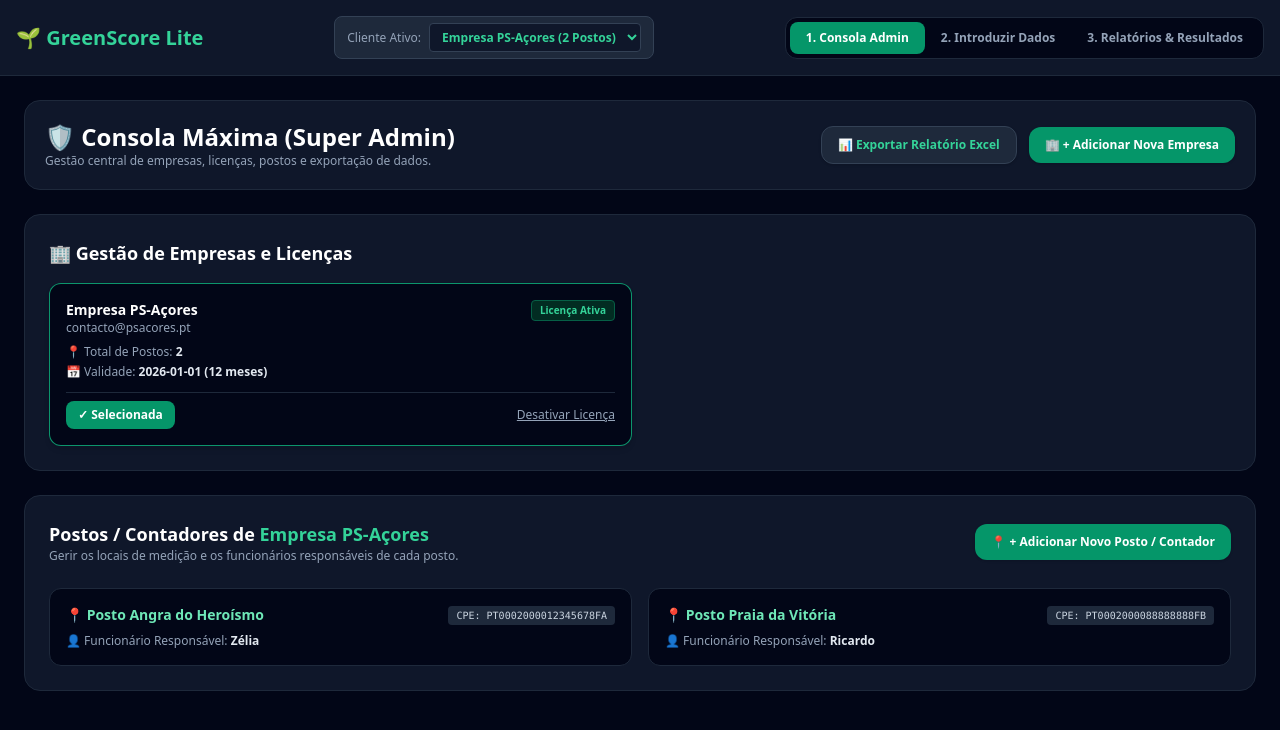
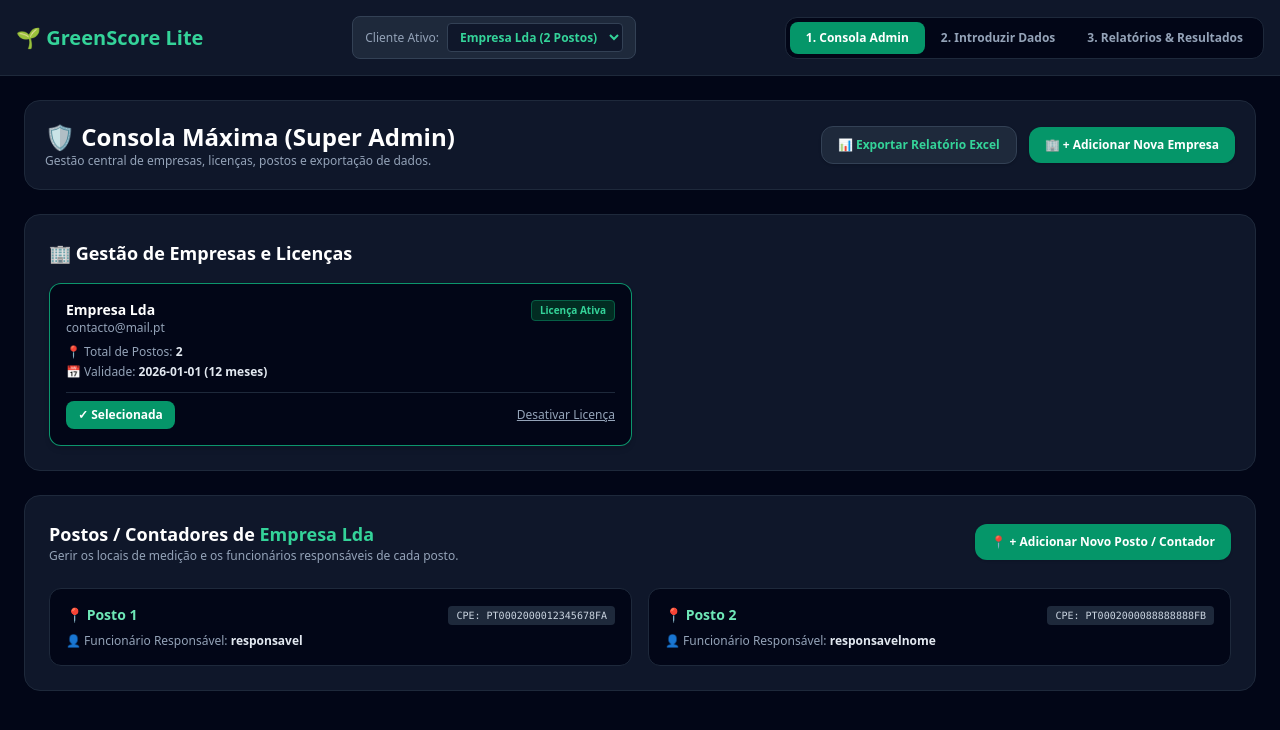
Before and after one commit to Marisa-colab/greenscore-lite, a React (Vite) app: page / in a window 1280 px wide. Shown: the top 730 px of the page. Built offline with nearby package versions, Linux system fonts and the light colour scheme; the HTML template or start-up script is replaced by a standard one.

Commit message:
Update App.tsx

```diff
--- a/src/App.tsx
+++ b/src/App.tsx
@@ -26,8 +26,8 @@ function verificarLicenca(u: Utilizador): boolean {
 const DADOS_INICIAIS_CLIENTES: Utilizador[] = [
   {
     id: 1,
-    nome: 'Empresa PS-Açores',
-    email: 'contacto@psacores.pt',
+    nome: 'Empresa Lda',
+    email: 'contacto@mail.pt',
     cpe: 'PT0002000012345678FA',
     creditos_acumulados: 142,
     role: 'cliente',
@@ -41,16 +41,16 @@ const DADOS_INICIAIS_POSTOS: Posto[] = [
   {
     id: 101,
     clienteId: 1,
-    nomePosto: 'Posto Angra do Heroísmo',
+    nomePosto: 'Posto 1',
     cpe: 'PT0002000012345678FA',
-    funcionarioResponsavel: 'Zélia',
+    funcionarioResponsavel: 'responsavel',
   },
   {
     id: 102,
     clienteId: 1,
-    nomePosto: 'Posto Praia da Vitória',
+    nomePosto: 'Posto 2',
     cpe: 'PT0002000088888888FB',
-    funcionarioResponsavel: 'Ricardo',
+    funcionarioResponsavel: 'responsavelnome',
   }
 ];
 
@@ -377,7 +377,7 @@ export default function App() {
                       <label className="block text-xs text-slate-300 mb-1">Funcionário Responsável</label>
                       <input
                         type="text"
-                        placeholder="Ex: Maria Silva"
+                        placeholder="Ex: responsavel"
                         value={novoFuncionario}
                         onChange={(e) => setNovoFuncionario(e.target.value)}
                         className="w-full bg-slate-900 border border-slate-700 text-white text-xs rounded-lg p-2.5 focus:border-emerald-500 focus:outline-none"
@@ -417,7 +417,7 @@ export default function App() {
         )}
 
         {/* ABA 2: INTRODUÇÃO DE DADOS POR POSTO */}
-        {abaAtiva === 'cliente-input' && temAcesso && (
+        {abaAtiva === 'dados-input' && temAcesso && (
           <div className="bg-slate-900 p-6 rounded-2xl border border-slate-800 space-y-6">
             <h2 className="text-xl font-bold text-white">Introduzir Fatura / Leitura do Contador</h2>
 
@@ -452,8 +452,8 @@ export default function App() {
         )}
 
         {/* ABA 3: DASHBOARD */}
-        {abaAtiva === 'cliente-resultados' && temAcesso && (
-          <ClientPortal
+        {abaAtiva === 'dados-resultados' && temAcesso && (
+          <DadosPortal
             utilizadorAtual={utilizadorAtual}
             onVoltarAdmin={() => setAbaAtiva('admin')}
           />
```
